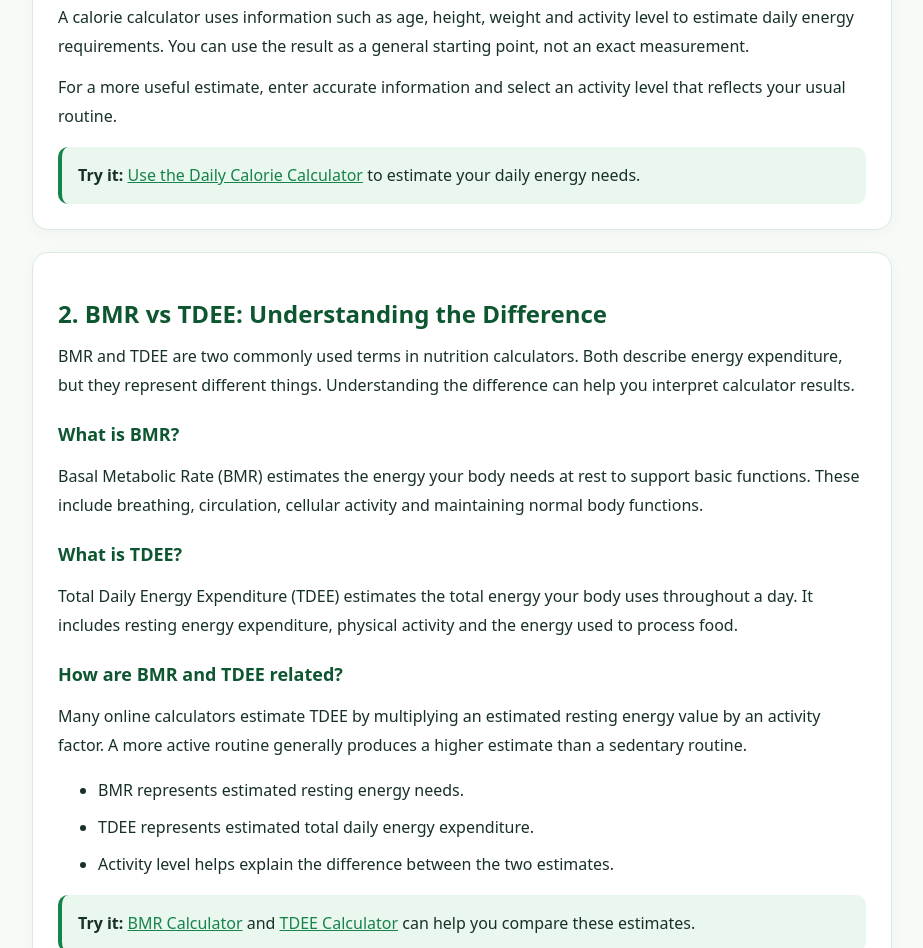
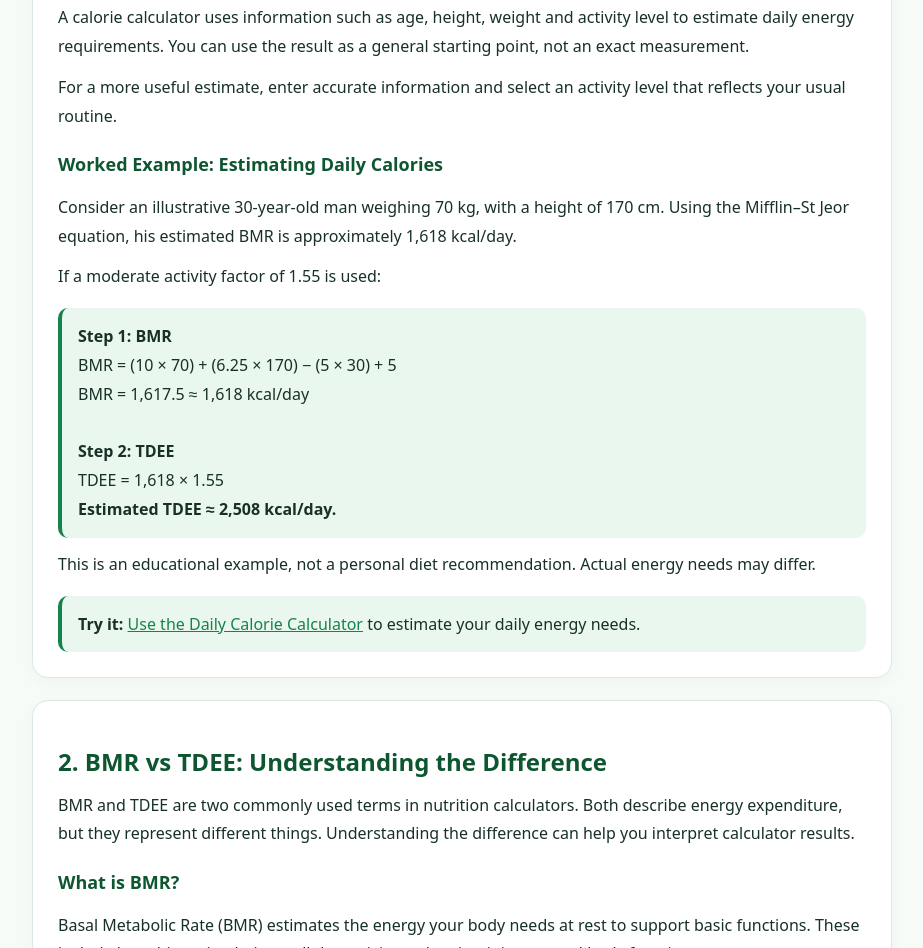
Before and after one commit to ehtesham8958873-ops/caloriewise-ai, a plain HTML site: page guides.html in a window 1280 px wide. Shown: the part 906-1854 px from the top of the page, without its empty margins (178-1101 px from the left). Drawn offline with Linux system fonts and the light colour scheme.

Commit message:
Add worked example for estimating daily calories
Added a worked example for estimating daily calories using the Mifflin–St Jeor equation, including steps for calculating BMR and TDEE.

```diff
--- a/guides.html
+++ b/guides.html
@@ -242,6 +242,33 @@ result as a general starting point, not an exact measurement.
 <p>
 For a more useful estimate, enter accurate information and select an
 activity level that reflects your usual routine.
+</p>
+
+<h3>Worked Example: Estimating Daily Calories</h3>
+
+<p>
+Consider an illustrative 30-year-old man weighing 70 kg,
+with a height of 170 cm. Using the Mifflin–St Jeor
+equation, his estimated BMR is approximately 1,618 kcal/day.
+</p>
+
+<p>
+If a moderate activity factor of 1.55 is used:
+</p>
+
+<div class="tip">
+<strong>Step 1: BMR</strong><br>
+BMR = (10 × 70) + (6.25 × 170) − (5 × 30) + 5<br>
+BMR = 1,617.5 ≈ 1,618 kcal/day
+<br><br>
+<strong>Step 2: TDEE</strong><br>
+TDEE = 1,618 × 1.55<br>
+<strong>Estimated TDEE ≈ 2,508 kcal/day.</strong>
+</div>
+
+<p>
+This is an educational example, not a personal diet
+recommendation. Actual energy needs may differ.
 </p>
 
 <div class="tip">
```
